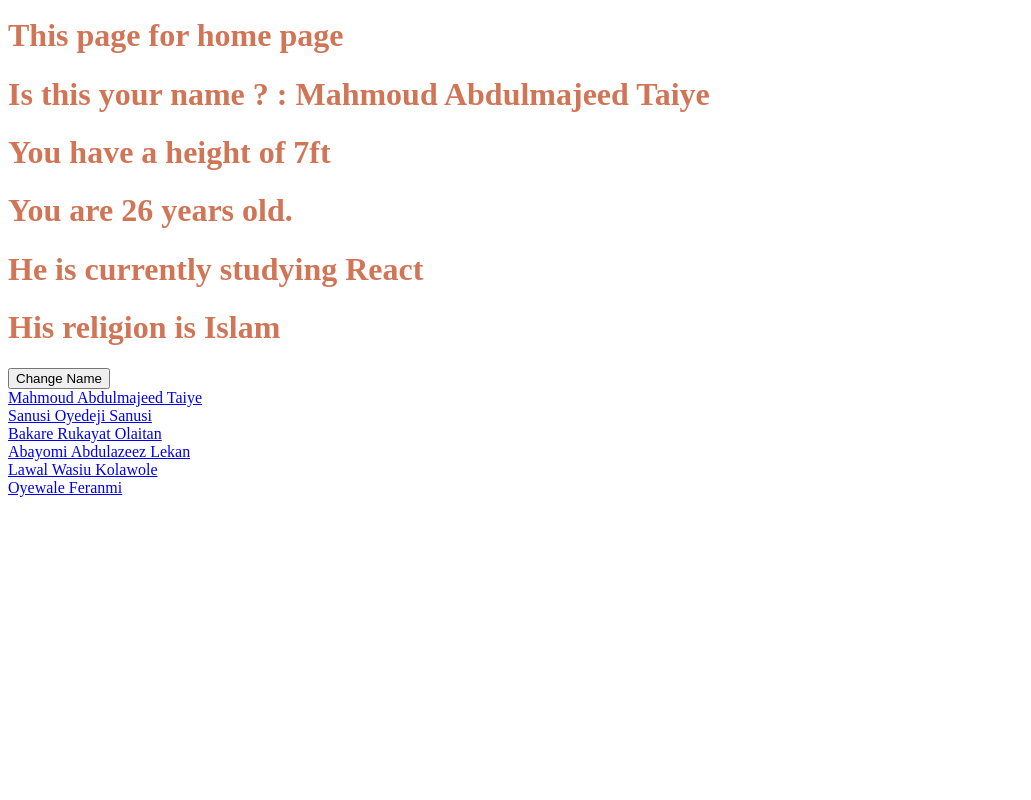
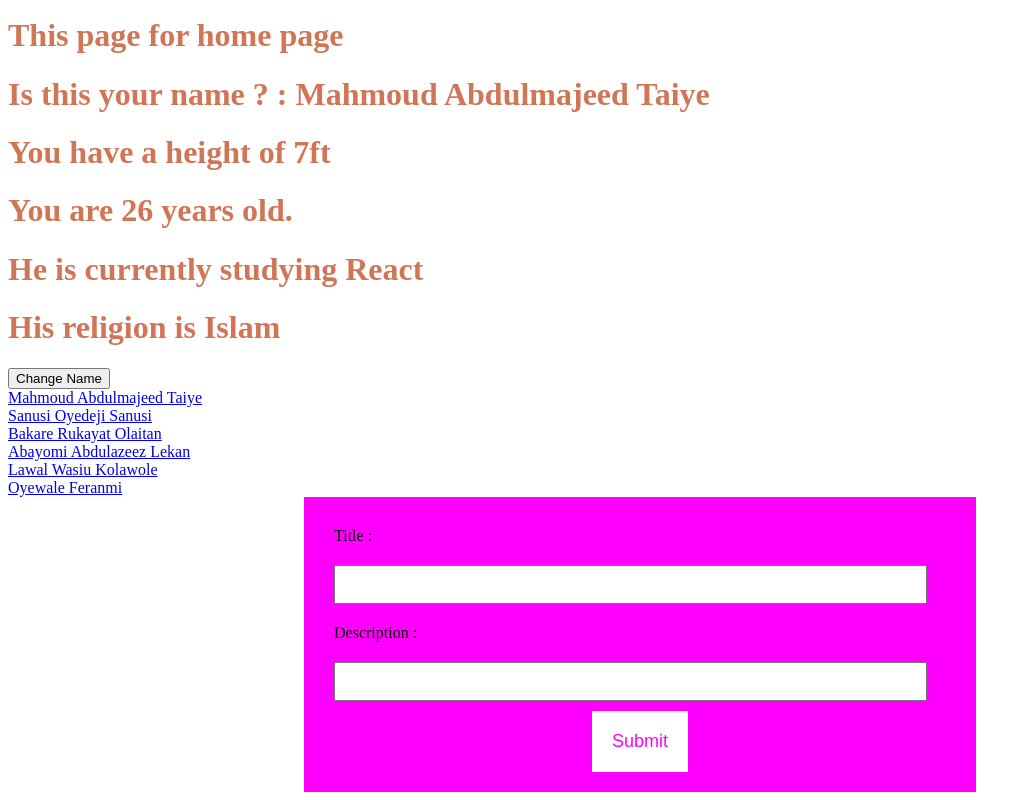
Before and after one commit to bamskydbest/React-Assignment, a React (Create React App) app: page / in a window 1280 px wide. Shown: the part 3028-3828 px from the top of the page, without its empty margins (0-1031 px from the left). Before the commit the page ends 3533 px from the top, so only its background shows below. Built offline with nearby package versions, Linux system fonts and the light colour scheme; no server answers.

Commit message:
Implementing Once a user adds to the task, the new task is added to the redux store and the UI is updated immediately

```diff
--- a/src/pages/Home.js
+++ b/src/pages/Home.js
@@ -1,50 +1,30 @@
-import React from "react";
+import React, { useState } from "react";
 import { useDispatch, useSelector } from "react-redux";
-import { changer } from "../redux/student/tasksSlice";
+import { addition, changer } from "../redux/student/tasksSlice";
 import { Link } from "react-router-dom";
 
 const Home = () => {
   document.title = "Module 19 project";
-  const { name, height, age, course, religion } = useSelector(
+  const { name, height, age, course, religion, items } = useSelector(
     (store) => store.tasks
   );
+  const [namee, setNamee] = useState("");
+  const [description, setDiscription] = useState("");
   const dispatch = useDispatch();
   const handleClick = () => {
     dispatch(changer("Bamsky_Dbest"));
   };
+  const handleSubmit = (e) => {
+    e.preventDefault();
+    const newItem = {
+      name: namee,
+      description: description,
+      id: items.length + 1,
+    };
+    dispatch(addition(newItem));
+  };
+  console.log(items);
 
-  const items = [
-    {
-      id: 1,
-      name: "Mahmoud Abdulmajeed Taiye",
-      description: "Black and Tall",
-    },
-    {
-      id: 2,
-      name: "Sanusi Oyedeji Sanusi",
-      description: "Black and Medium height",
-    },
-    {
-      id: 3,
-      name: "Bakare Rukayat Olaitan",
-      description: "Open Minded person ",
-    },
-    {
-      id: 4,
-      name: "Abayomi Abdulazeez Lekan",
-      description: "Tall and thin",
-    },
-    {
-      id: 5,
-      name: "Lawal Wasiu Kolawole",
-      description: "Light and promiscous ",
-    },
-    {
-      id: 6,
-      name: "Oyewale Feranmi",
-      description: "`Tall and a church guy` ",
-    },
-  ];
   return (
     <div>
       <h1> This page for home page</h1>
@@ -58,10 +38,31 @@ const Home = () => {
       </button>
 
       {items.map((item) => (
-        <div className="">
+        // key={item.id}
+        <div className="" key={item.id}>
           <Link to={`/details/${item.id}`}>{item.name}</Link>
         </div>
       ))}
+
+      <form onSubmit={handleSubmit}>
+        <label htmlFor="title"> Title : </label>
+        <input
+          type="text"
+          id="title"
+          value={namee}
+          onChange={(e) => setNamee(e.target.value)}
+        />
+
+        <label htmlFor="description"> Description : </label>
+        <input
+          type="text"
+          id="description"
+          value={description}
+          onChange={(e) => setDiscription(e.target.value)}
+        />
+
+        <button className="btn">Submit</button>
+      </form>
     </div>
   );
 };
--- a/src/redux/student/tasksSlice.js
+++ b/src/redux/student/tasksSlice.js
@@ -57,10 +57,15 @@ export const tasksSlice = createSlice({
 
       state.name = action.payload;
     },
+    addition: (state, action) => {
+      // state.items = action.payload.push();
+      state.items.push(action.payload);
+    },
   },
 });
 
 // Action creators are generated for each case reducer function
 export const { changer } = tasksSlice.actions;
+export const { addition } = tasksSlice.actions;
 
 export default tasksSlice.reducer;
```
